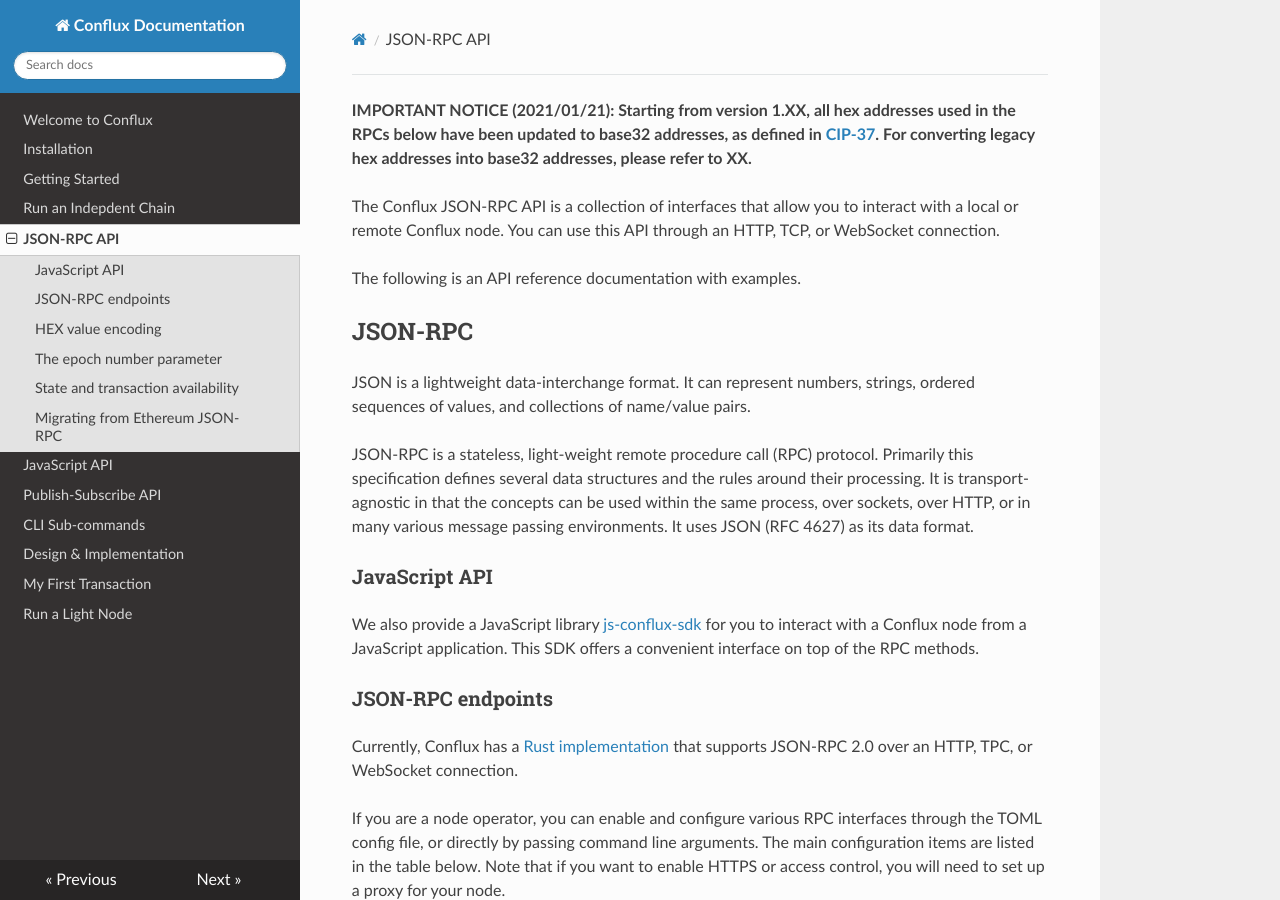
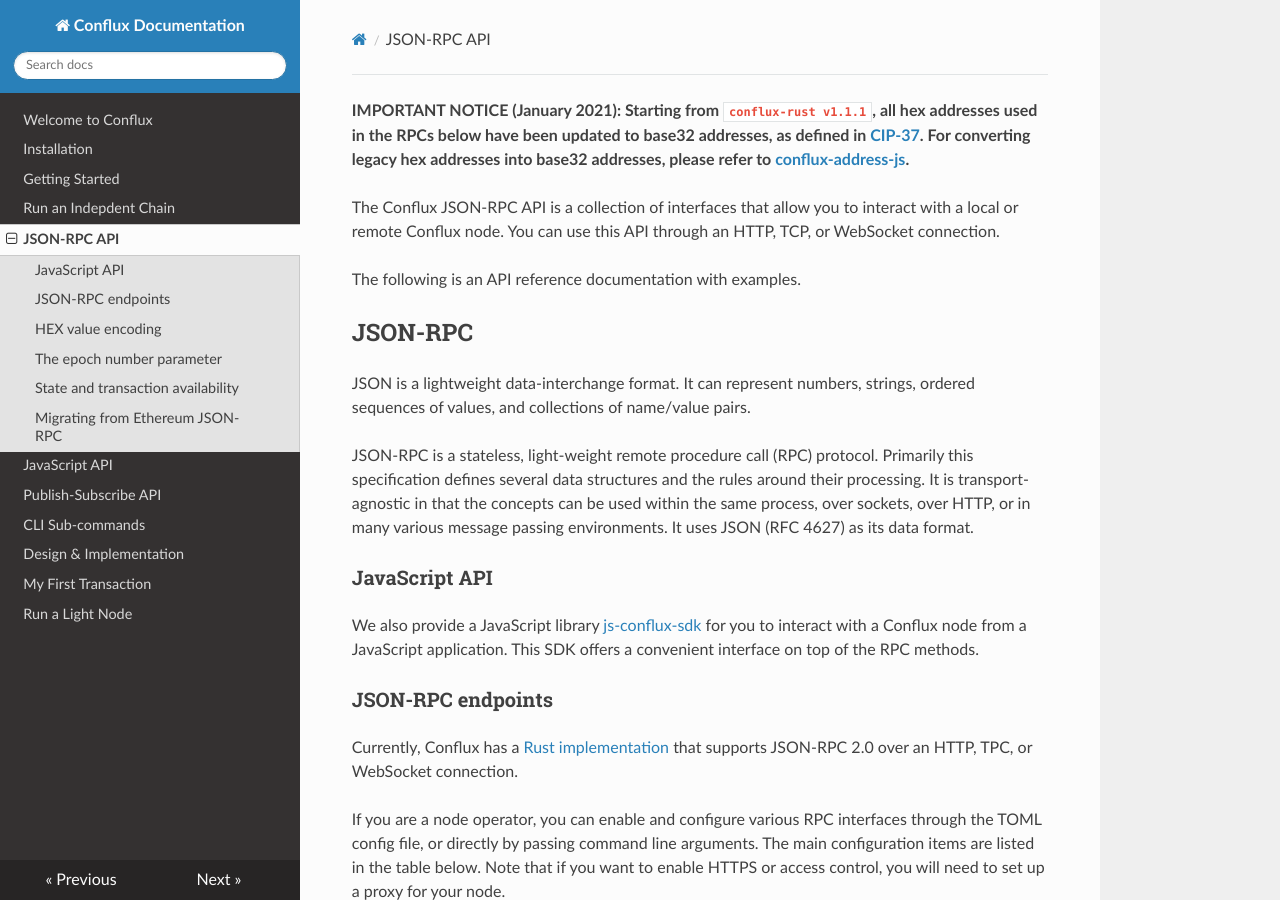
Before and after one commit to Conflux-Chain/conflux-doc, an MkDocs documentation site: the page built from docs/json-rpc.md, in a window 1280 px wide and 900 px high. Built offline with MkDocs 1.6.1, drawn with Linux system fonts in a browser that asks for light colours; nearby versions of some CDN libraries.

Commit message:
add link to conflux-address-js

```diff
--- a/docs/json-rpc.md
+++ b/docs/json-rpc.md
@@ -8,7 +8,7 @@
   - sdk
 ---
 
-**IMPORTANT NOTICE (2021/01/21): Starting from version 1.XX, all hex addresses used in the RPCs below have been updated to base32 addresses, as defined in [CIP-37](https://github.com/Conflux-Chain/CIPs/blob/master/CIPs/cip-37.md). For converting legacy hex addresses into base32 addresses, please refer to XX.**
+**IMPORTANT NOTICE (January 2021): Starting from `conflux-rust v1.1.1`, all hex addresses used in the RPCs below have been updated to base32 addresses, as defined in [CIP-37](https://github.com/Conflux-Chain/CIPs/blob/master/CIPs/cip-37.md). For converting legacy hex addresses into base32 addresses, please refer to [conflux-address-js](https://www.npmjs.com/package/conflux-address-js).**
 
 The Conflux JSON-RPC API is a collection of interfaces that allow you to interact with a local or remote Conflux node. You can use this API through an HTTP, TCP, or WebSocket connection.
 
```
